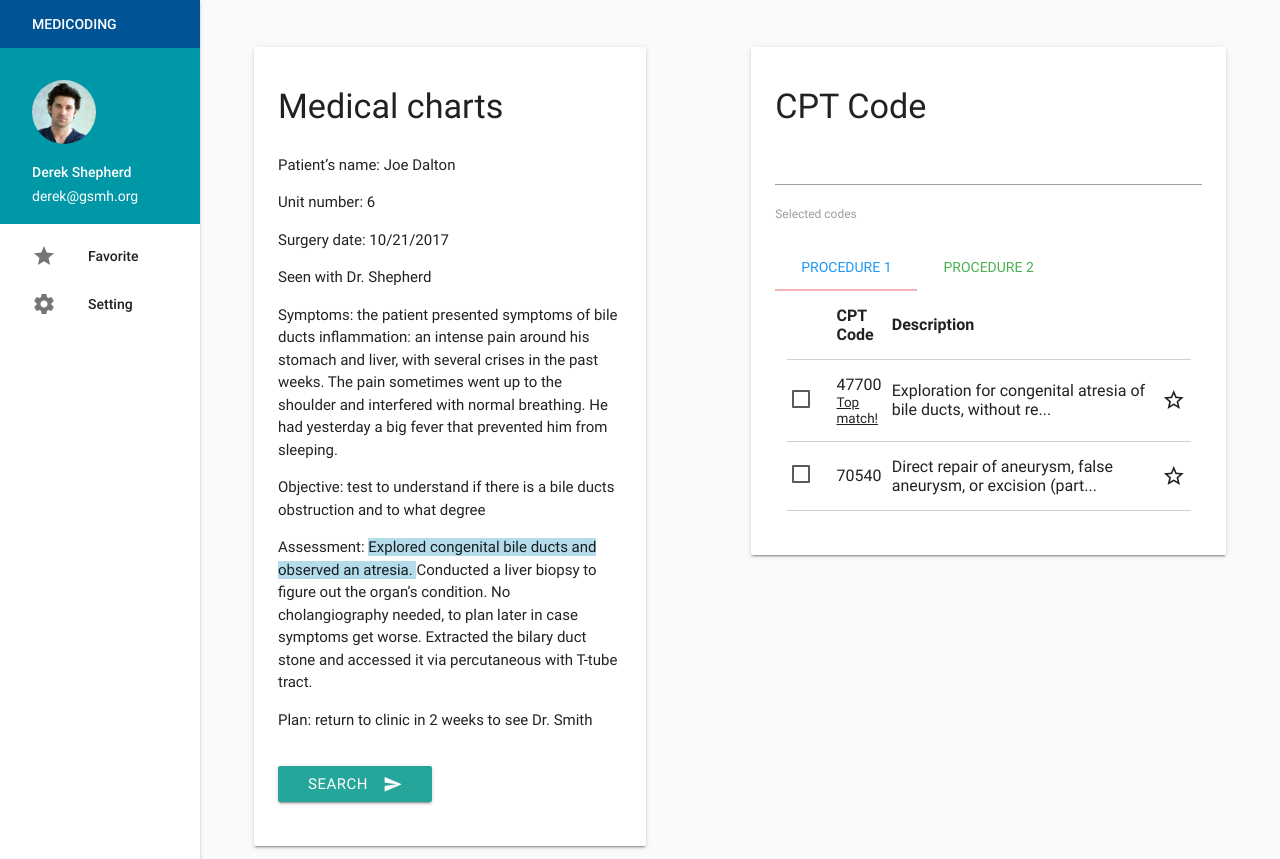
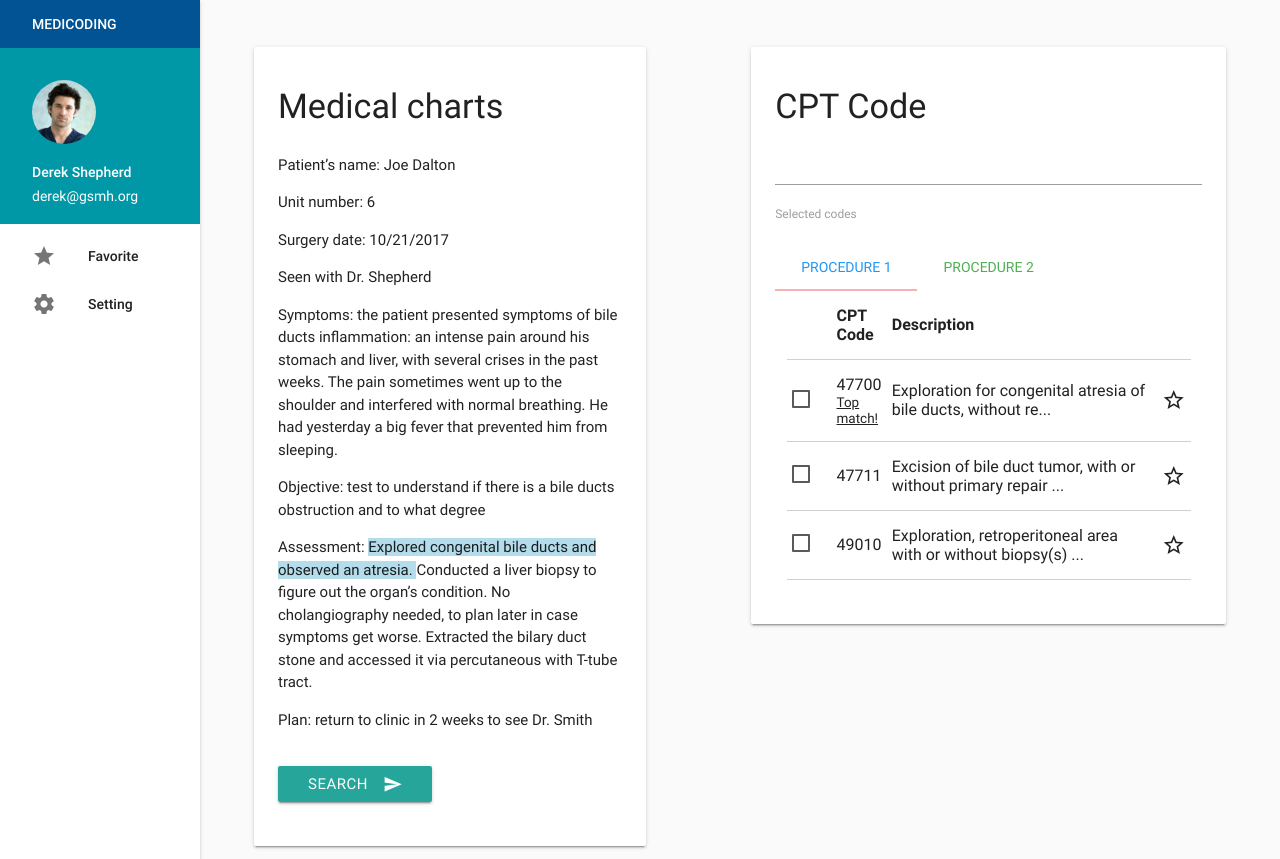
Before and after one commit to karadaharu/healthpp, a Django app: page /code_search/ in a window 1280 px wide. Shown: the top 859 px of the page. Run offline with Django 3.2, Linux system fonts and the light colour scheme; some libraries are stand-ins or nearby versions.

```diff
--- a/code_search/templates/code_search/index.html
+++ b/code_search/templates/code_search/index.html
@@ -146,11 +146,22 @@ Plan: return to clinic in 2 weeks to see Dr. Smith
                             </tr>
                             <tr>
                               <td>
-                                <input type="checkbox" data-code="35092" id="check1-2" class="checkbox" />
+                                <input type="checkbox" data-code="47711" id="check1-2" class="checkbox" />
                                 <label for="check1-2"></label>
                               </td>
-                              <td>70540</td>
-                              <td class="description" data-full="Direct repair of aneurysm, false aneurysm, or excision (partial or total) and graft insertion, with or without patch graft; for ruptured aneurysm, abdominal aorta involving visceral vessels (mesenteric, celiac, renal)." data-isfull="true"></td>
+                              <td>47711</td>
+                              <td class="description" data-full="Excision of bile duct tumor, with or without primary repair of bile duct; extrahepatic." data-isfull="true"></td>
+                              <td class="icon-favorite">
+                                <i class="material-icons">star_border</i>
+                              </td>
+                            </tr>
+                            <tr>
+                              <td>
+                                <input type="checkbox" data-code="49010" id="check1-3" class="checkbox" />
+                                <label for="check1-3"></label>
+                              </td>
+                              <td>49010</td>
+                              <td class="description" data-full="Exploration, retroperitoneal area with or without biopsy(s) (separate procedure)." data-isfull="true"></td>
                               <td class="icon-favorite">
                                 <i class="material-icons">star_border</i>
                               </td>
@@ -182,11 +193,11 @@ Plan: return to clinic in 2 weeks to see Dr. Smith
                             </tr>
                             <tr>
                               <td>
-                                <input type="checkbox" data-code="35092" id="check2" class="checkbox" />
+                                <input type="checkbox" data-code="47555" id="check2" class="checkbox" />
                                 <label for="check2"></label>
                               </td>
-                              <td>70540</td>
-                              <td class="description" data-full="Direct repair of aneurysm, false aneurysm, or excision (partial or total) and graft insertion, with or without patch graft; for ruptured aneurysm, abdominal aorta involving visceral vessels (mesenteric, celiac, renal)." data-isfull="true"></td>
+                              <td>47555</td>
+                              <td class="description" data-full="Biliary endoscopy, percutaneous via T-tube or other tract; with dilation of biliary duct stricture(s) without stent." data-isfull="true"></td>
                               <td class="icon-favorite">
                                 <i class="material-icons">star_border</i>
                               </td>
```
